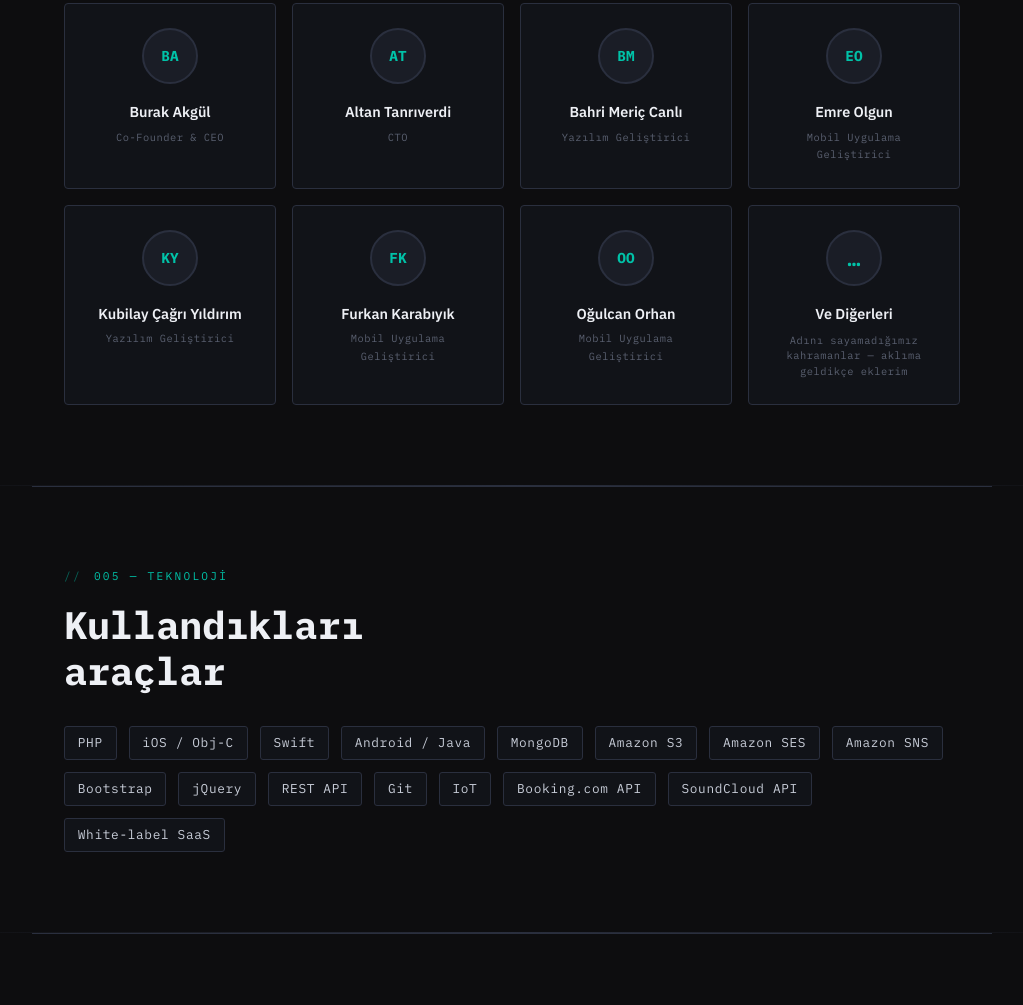
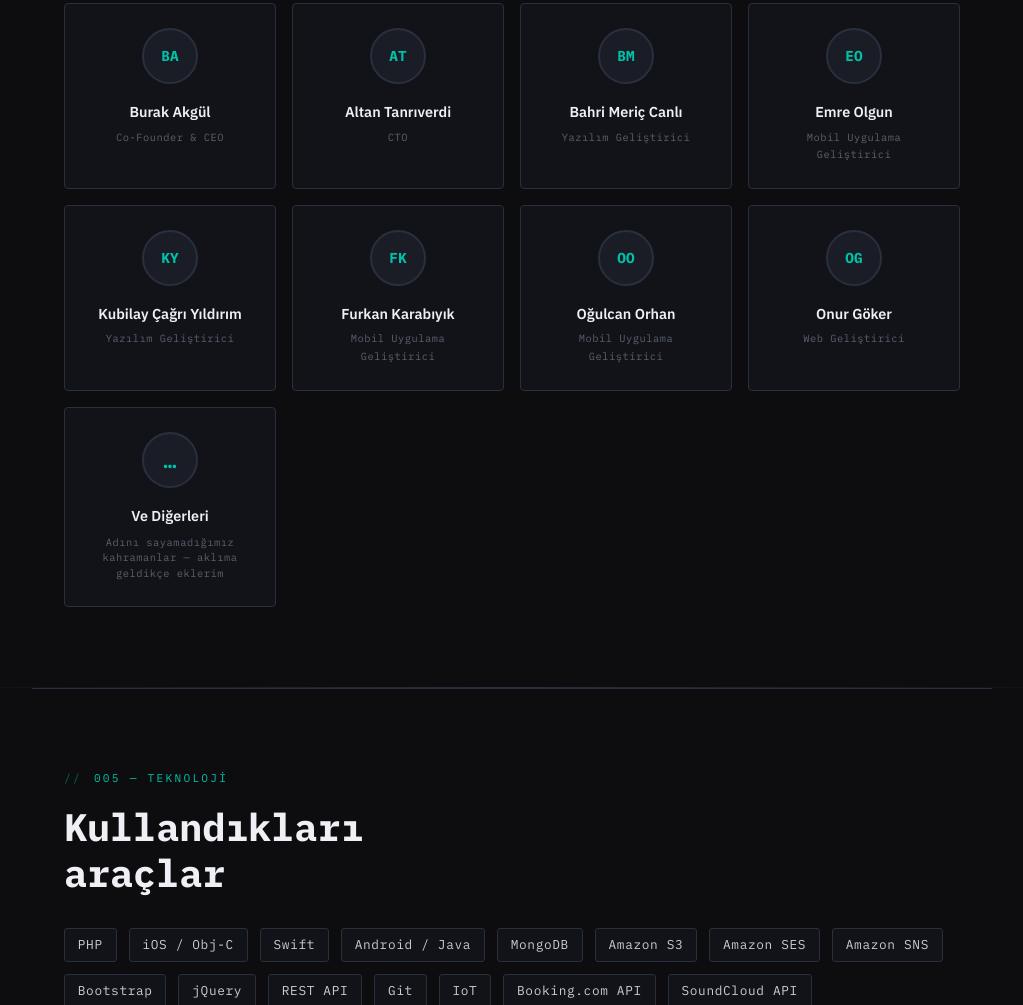
Before and after one commit to bmericc/genelcom.github.io, a plain HTML site: page index.html in a window 1280 px wide. Shown: the part 4604-5609 px from the top of the page, without its empty margins (128-1151 px from the left). Drawn offline with Linux system fonts and the light colour scheme.

Commit message:
Add Onur Göker to team section
Co-Authored-By: Claude Sonnet 4.6 <noreply@anthropic.com>

```diff
--- a/index.html
+++ b/index.html
@@ -530,6 +530,7 @@
     <div class="team-card"><div class="team-avatar">KY</div><div class="team-name">Kubilay &Ccedil;a&gbreve;r&#305; Y&#305;ld&#305;r&#305;m</div><div class="team-role">Yaz&#305;l&#305;m Geli&scedil;tirici</div></div>
     <div class="team-card"><div class="team-avatar">FK</div><div class="team-name">Furkan Karab&#305;y&#305;k</div><div class="team-role">Mobil Uygulama Geli&scedil;tirici</div></div>
     <div class="team-card"><div class="team-avatar">OO</div><div class="team-name">O&#287;ulcan Orhan</div><div class="team-role">Mobil Uygulama Geli&scedil;tirici</div></div>
+    <div class="team-card"><div class="team-avatar">OG</div><div class="team-name">Onur G&ouml;ker</div><div class="team-role">Web Geli&scedil;tirici</div></div>
     <div class="team-card team-card--more">
       <div class="team-avatar" style="font-size:1.4rem;">&#8230;</div>
       <div class="team-name">Ve Di&gbreve;erleri</div>
```
